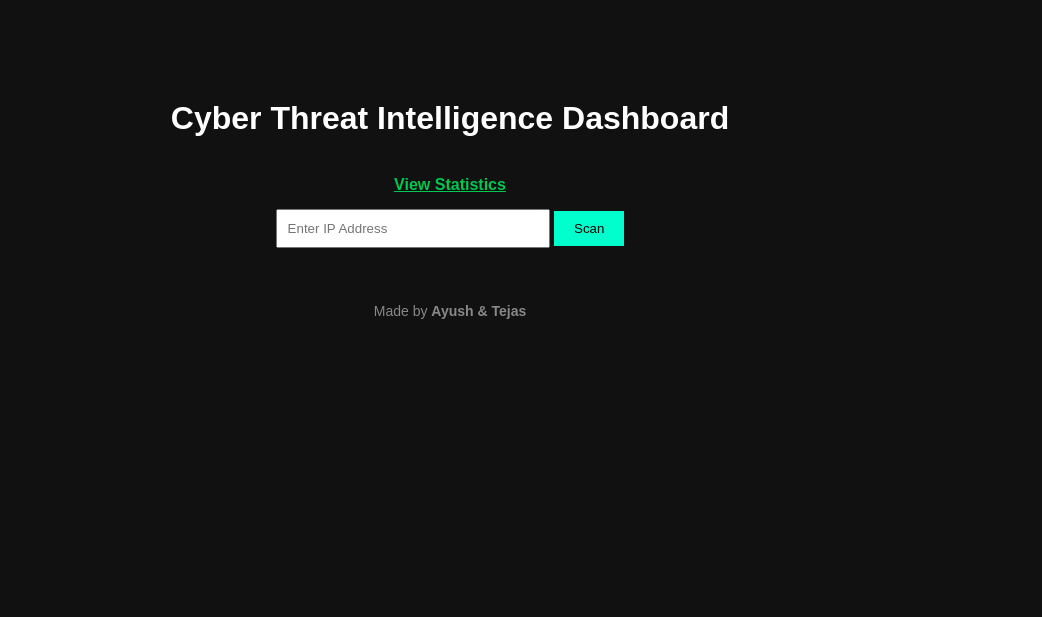
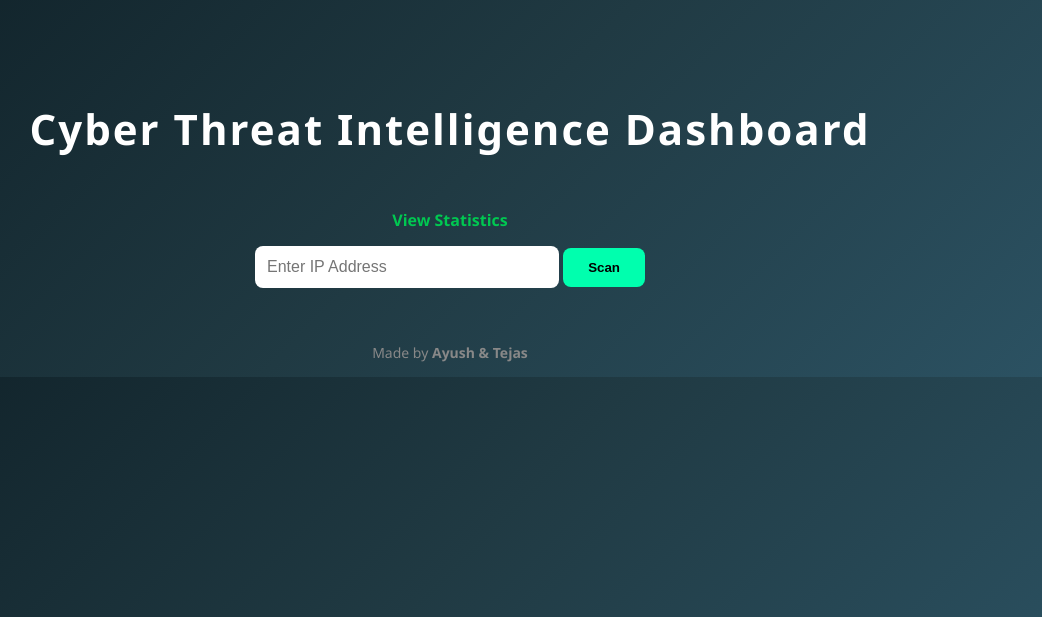
Before and after one commit to ayush00303/cyber-threat-intelligence-dashboard, a Flask app: page / in a window 1280 px wide. Shown: the top 617 px of the page, without its empty margins (190-1232 px from the left). Run offline with Flask 3, Linux system fonts and the light colour scheme.

Commit message:
Enhance CSS styles for layout and elements
Updated styles for body, headings, input, and buttons. Added new classes for card and risk indicators.

```diff
--- a/static/style.css
+++ b/static/style.css
@@ -1,7 +1,8 @@
 body {
-    background-color: #111;
+    margin: 0;
+    font-family: 'Segoe UI', sans-serif;
+    background: linear-gradient(135deg, #0f2027, #203a43, #2c5364);
     color: white;
-    font-family: Arial;
     text-align: center;
 }
 
@@ -9,21 +10,60 @@ body {
     margin-top: 100px;
 }
 
+h1 {
+    font-size: 42px;
+    letter-spacing: 2px;
+    margin-bottom: 30px;
+}
+
 input {
-    padding: 10px;
-    width: 250px;
+    padding: 12px;
+    width: 280px;
+    border-radius: 8px;
+    border: none;
+    outline: none;
+    font-size: 16px;
 }
 
 button {
-    padding: 10px 20px;
-    background-color: #00ffcc;
+    padding: 12px 25px;
     border: none;
+    border-radius: 8px;
+    background: #00ffae;
+    font-weight: bold;
+    cursor: pointer;
+    transition: 0.3s;
 }
 
-.high {
-    color: red;
+button:hover {
+    background: #00cc8c;
+    transform: scale(1.05);
 }
 
-.low {
-    color: green;
+.card {
+    background: rgba(255,255,255,0.1);
+    padding: 25px;
+    margin: 20px auto;
+    width: 350px;
+    border-radius: 15px;
+    backdrop-filter: blur(10px);
 }
+
+.low-risk {
+    color: #00ffae;
+    font-weight: bold;
+}
+
+.high-risk {
+    color: #ff4d4d;
+    font-weight: bold;
+}
+
+a {
+    color: #00ffae;
+    text-decoration: none;
+}
+
+a:hover {
+    text-decoration: underline;
+}
```
